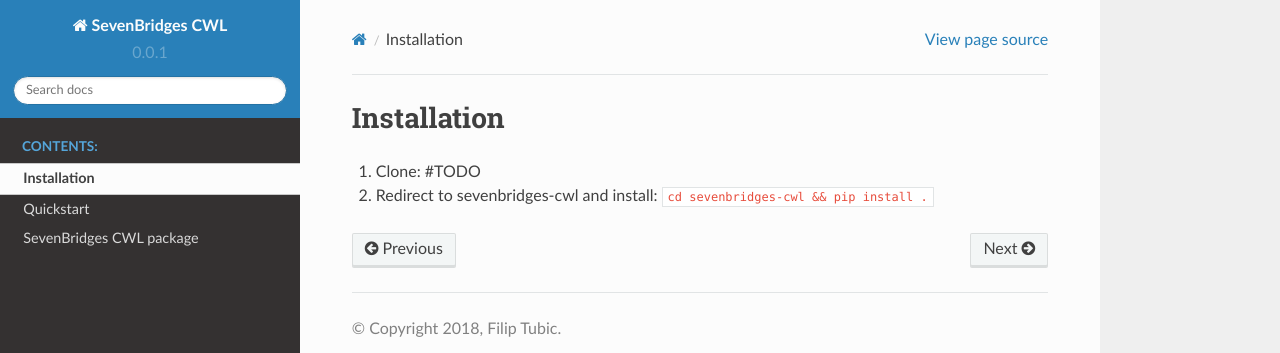
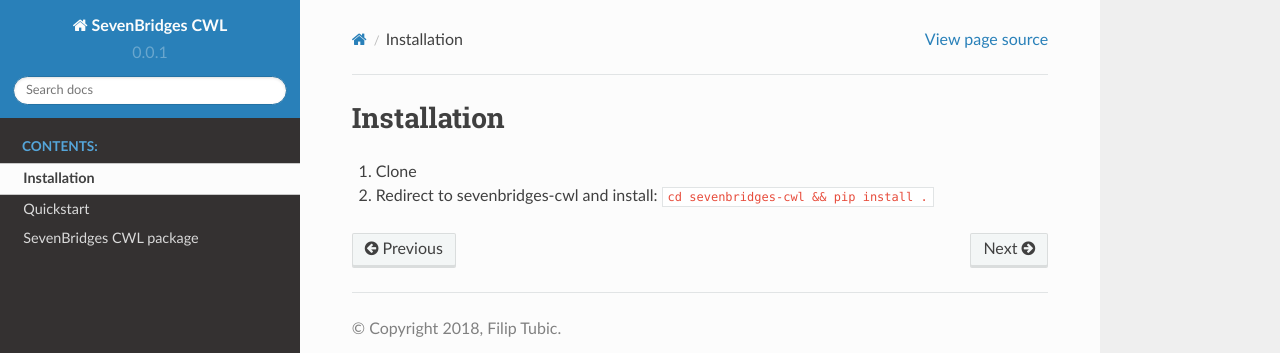
Before and after one commit to sbg/sevenbridges-cwl, a Sphinx documentation site: the page built from docs/installation.md, in a window 1280 px wide. Shown: the top 353 px of the page. Built offline with Sphinx 7.4.7 and the Read the Docs theme 2.0.0, drawn with Linux system fonts in a browser that asks for light colours.

Commit message:
edit install doc

```diff
--- a/docs/installation.md
+++ b/docs/installation.md
@@ -1,4 +1,4 @@
 Installation
 ============
-1. Clone: #TODO
+1. Clone
 2. Redirect to sevenbridges-cwl and install: `cd sevenbridges-cwl && pip install .`
```
Also changed, not shown: README.md (+1 -1 lines).
